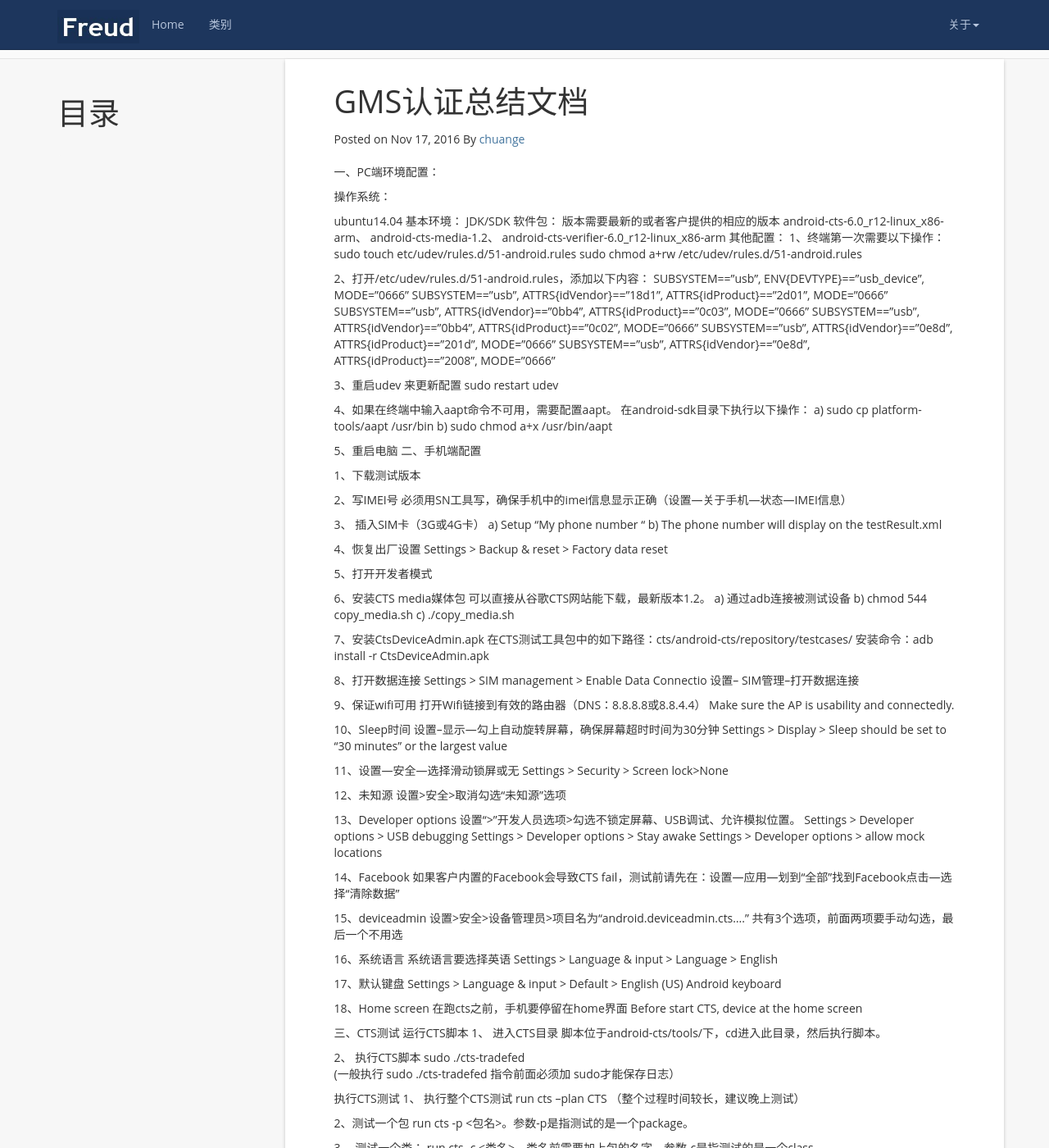
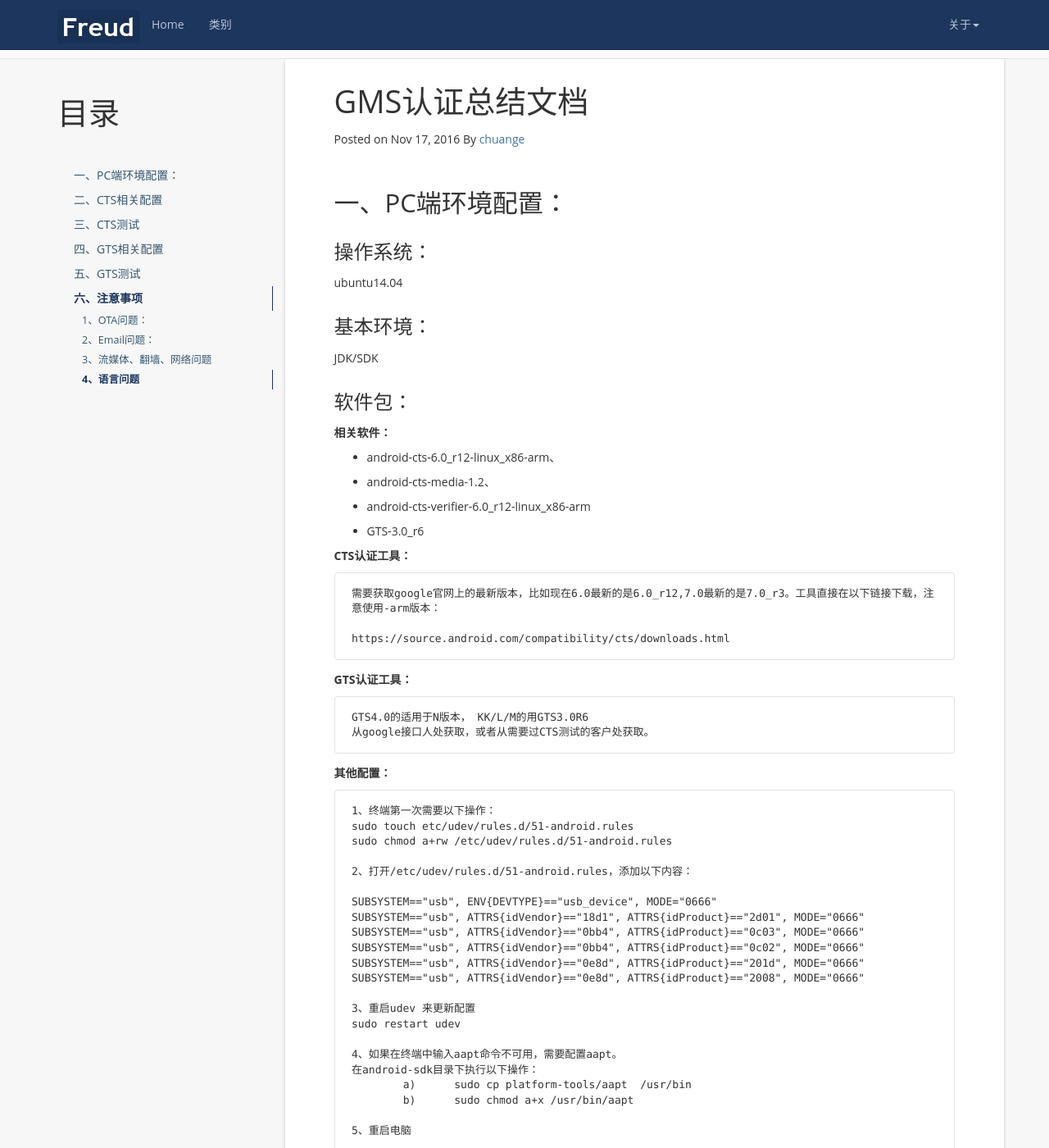
Before and after one commit to gaojinchuangit/gaojinchuangit.github.io, a Jekyll site: the page built from _posts/2016-11-17-CTS-GTS.md, in a window 1280 px wide and 1400 px high, scrolled down 275 px. Shown: the whole window at 82% size. Built offline with Jekyll 4.4.1, drawn with Linux system fonts in a browser that asks for light colours; nearby versions of some CDN libraries; Markdown is read by kramdown in place of the engine named in the settings; comment, search, counter and statistics services are not loaded; some of the changed text lies outside the part shown.

Commit message:
Update 2016-11-17-CTS-GTS.md

```diff
--- a/_posts/2016-11-17-CTS-GTS.md
+++ b/_posts/2016-11-17-CTS-GTS.md
@@ -9,245 +9,343 @@ tag: GMS
 * content
 {:toc}
 
-一、PC端环境配置：
 
-操作系统：
+## 一、PC端环境配置：
+### 操作系统：
+ubuntu14.04
 
-ubuntu14.04
-基本环境：
+###基本环境：
 JDK/SDK
-软件包：
-版本需要最新的或者客户提供的相应的版本
-android-cts-6.0_r12-linux_x86-arm、
-android-cts-media-1.2、
-android-cts-verifier-6.0_r12-linux_x86-arm
-其他配置：
-1、终端第一次需要以下操作：
-sudo touch etc/udev/rules.d/51-android.rules
-sudo chmod a+rw /etc/udev/rules.d/51-android.rules
 
-2、打开/etc/udev/rules.d/51-android.rules，添加以下内容：
-SUBSYSTEM=="usb", ENV{DEVTYPE}=="usb_device", MODE="0666"
-SUBSYSTEM=="usb", ATTRS{idVendor}=="18d1", ATTRS{idProduct}=="2d01", MODE="0666"
-SUBSYSTEM=="usb", ATTRS{idVendor}=="0bb4", ATTRS{idProduct}=="0c03", MODE="0666"
-SUBSYSTEM=="usb", ATTRS{idVendor}=="0bb4", ATTRS{idProduct}=="0c02", MODE="0666"
-SUBSYSTEM=="usb", ATTRS{idVendor}=="0e8d", ATTRS{idProduct}=="201d", MODE="0666"
-SUBSYSTEM=="usb", ATTRS{idVendor}=="0e8d", ATTRS{idProduct}=="2008", MODE="0666"
+###软件包：
+**相关软件：**
 
-3、重启udev 来更新配置
-sudo restart udev
+* android-cts-6.0_r12-linux_x86-arm、
 
-4、如果在终端中输入aapt命令不可用，需要配置aapt。
-在android-sdk目录下执行以下操作：
-a)	sudo cp platform-tools/aapt  /usr/bin
-b)	sudo chmod a+x /usr/bin/aapt
+* android-cts-media-1.2、
 
-5、重启电脑
-二、手机端配置
+* android-cts-verifier-6.0_r12-linux_x86-arm
 
-1、下载测试版本
+* GTS-3.0_r6
 
-2、写IMEI号
-必须用SN工具写，确保手机中的imei信息显示正确（设置—关于手机—状态—IMEI信息）
+**CTS认证工具：**
 
-3、	插入SIM卡（3G或4G卡）
-a)	Setup “My phone number “
-b)	The phone number will display on the testResult.xml
+	需要获取google官网上的最新版本，比如现在6.0最新的是6.0_r12,7.0最新的是7.0_r3。工具直接在以下链接下载，注意使用-arm版本：
 
-4、恢复出厂设置
-Settings > Backup & reset > Factory data reset
+	https://source.android.com/compatibility/cts/downloads.html
 
-5、打开开发者模式
+**GTS认证工具：**
 
-6、安装CTS media媒体包
-可以直接从谷歌CTS网站能下载，最新版本1.2。
-a)	通过adb连接被测试设备
-b)	chmod 544 copy_media.sh
-c)	./copy_media.sh
+	GTS4.0的适用于N版本， KK/L/M的用GTS3.0R6
+	从google接口人处获取，或者从需要过CTS测试的客户处获取。
 
-7、安装CtsDeviceAdmin.apk
-在CTS测试工具包中的如下路径：cts/android-cts/repository/testcases/
-安装命令：adb install -r CtsDeviceAdmin.apk
+**其他配置：**
 
-8、打开数据连接
-Settings > SIM management > Enable Data Connectio
-设置-- SIM管理--打开数据连接
+	1、终端第一次需要以下操作：
+	sudo touch etc/udev/rules.d/51-android.rules
+	sudo chmod a+rw /etc/udev/rules.d/51-android.rules
 
-9、保证wifi可用
-打开Wifi链接到有效的路由器（DNS：8.8.8.8或8.8.4.4）
-Make sure the AP is usability and connectedly.
+	2、打开/etc/udev/rules.d/51-android.rules，添加以下内容：
 
-10、Sleep时间
-设置--显示—勾上自动旋转屏幕，确保屏幕超时时间为30分钟
-Settings > Display > Sleep should be set to “30 minutes” or the largest value
+	SUBSYSTEM=="usb", ENV{DEVTYPE}=="usb_device", MODE="0666"
+	SUBSYSTEM=="usb", ATTRS{idVendor}=="18d1", ATTRS{idProduct}=="2d01", MODE="0666"
+	SUBSYSTEM=="usb", ATTRS{idVendor}=="0bb4", ATTRS{idProduct}=="0c03", MODE="0666"
+	SUBSYSTEM=="usb", ATTRS{idVendor}=="0bb4", ATTRS{idProduct}=="0c02", MODE="0666"
+	SUBSYSTEM=="usb", ATTRS{idVendor}=="0e8d", ATTRS{idProduct}=="201d", MODE="0666"
+	SUBSYSTEM=="usb", ATTRS{idVendor}=="0e8d", ATTRS{idProduct}=="2008", MODE="0666"
 
-11、设置—安全—选择滑动锁屏或无
-Settings > Security > Screen lock>None
+	3、重启udev 来更新配置
+	sudo restart udev
+
+	4、如果在终端中输入aapt命令不可用，需要配置aapt。
+	在android-sdk目录下执行以下操作：
+		a)	sudo cp platform-tools/aapt  /usr/bin
+		b)	sudo chmod a+x /usr/bin/aapt
+
+	5、重启电脑
 
 
-12、未知源
-设置>安全>取消勾选“未知源”选项
-
-13、Developer options
-设置“>”开发人员选项>勾选不锁定屏幕、USB调试、允许模拟位置。
-Settings > Developer options > USB debugging
-Settings > Developer options > Stay awake
-Settings > Developer options > allow mock locations
-
-14、Facebook
-如果客户内置的Facebook会导致CTS fail，测试前请先在：设置—应用—划到“全部”找到Facebook点击—选择“清除数据”
+----------
 
 
-15、deviceadmin
-设置>安全>设备管理员>项目名为“android.deviceadmin.cts….”
-共有3个选项，前面两项要手动勾选，最后一个不用选
+##二、CTS相关配置
+
+**1、下载测试版本**
+
+**2、写IMEI号**
 
 
-16、系统语言
-	系统语言要选择英语
-Settings > Language & input > Language > English
+ - 必须用SN工具写，确保手机中的imei信息显示正确（设置—关于手机—状态—IMEI信息）
 
-17、默认键盘
-Settings > Language & input > Default > English (US) Android keyboard
+**3、	插入SIM卡（3G或4G卡）**
 
-18、Home screen
-	在跑cts之前，手机要停留在home界面
-Before start CTS, device at the home screen
+
+ - 	Setup “My phone number “
+ - 	The phone number will display on the testResult.xml
+ - 	确保Settings-SIM cards-SMS messages选中相关SIM卡
+
+**4、恢复出厂设置**
+
+ - Settings > Backup & reset > Factory data reset
+
+**5、打开开发者模式**
+
+**6、安装CTS media媒体包**
+
+ - 通过adb连接被测试设备
+ - 	chmod 544 copy_media.sh
+ - 	./copy_media.sh
+
+**7、安装CtsDeviceAdmin.apk**
+
+ - 在CTS测试工具包中的如下路径：cts/android-cts/repository/testcases/
+ - 安装命令：adb install -r CtsDeviceAdmin.apk
+
+**8、打开数据连接**
+
+ - Settings > SIM management > Enable Data Connectio 设置-- SIM管理--打开数据连接
+
+**9、保证wifi可用**
+
+ - 打开Wifi链接到有效的路由器（DNS：8.8.8.8或8.8.4.4）
+ - 选中所使用wifi的Advanced options-Ipv4 settings-Static
+ - Ipv4 address 设为192.168.1.1XX
+ - DNS设为8.8.8.8
+
+**10、Sleep时间**
+
+ - 设置--显示—勾上自动旋转屏幕，确保屏幕超时时间为30分钟
+ - Settings > Display > Sleep should be set to “30 minutes”
+
+**11、设置—安全—选择滑动锁屏或无**
+
+ - Settings > Security > Screen lock>None
+
+**12、未知源**
+
+ - 设置>安全>取消勾选“未知源”选项
+
+**13、Developer options**
+
+ - 设置“>”开发人员选项>勾选不锁定屏幕、USB调试、允许模拟位置。
+
+ - Settings > Developer options > USB debugging
+
+ - Settings > Developer options > Stay awake
+
+ - Settings > Developer options > allow mock locations
+
+**14、Facebook**
+
+ - 如果客户内置的Facebook会导致CTS fail，测试前请先在：设置—应用—划到“全部”找到Facebook点击—选择“清除数据”
+
+**15、deviceadmin**
+
+ - 设置>安全>设备管理员>项目名为“android.deviceadmin.cts….”
+ - 共有3个选项，前面两项要手动勾选，最后一个不用选
 
 
 
+**16、系统语言**
+
+ - 系统语言要选择英语
+ - Settings > Language & input > Language > English
+
+**17、默认键盘**
+
+ - Settings > Language & input > Default > English (US) Android keyboard
+
+**18、Home screen**
+
+ - 在跑cts之前，手机要停留在home界面
+
+ - Before start CTS, device at the home screen
+
+**19、T卡**
+
+ - 可在跑完一遍后，插入T卡，按照CTS测试中“继续未完成的CTS”的方法重新跑失败项
+
+**20、测试的时候，请保证手机**
 
 
-三、CTS测试
-运行CTS脚本
-1、	进入CTS目录
-脚本位于android-cts/tools/下，cd进入此目录，然后执行脚本。
+----------
 
-2、	执行CTS脚本
-sudo ./cts-tradefed
-(一般执行 sudo  ./cts-tradefed  指令前面必须加 sudo才能保存日志）
 
-执行CTS测试
-1、	执行整个CTS测试
-run cts --plan CTS （整个过程时间较长，建议晚上测试）
+##三、CTS测试
+###运行CTS脚本
+**1、	进入CTS目录**
 
-2、测试一个包
-run cts -p <包名>。参数-p是指测试的是一个package。
+ - 脚本位于android-cts/tools/下，cd进入此目录，然后执行脚本。
 
-3、	测试一个类：
+**2、	执行CTS脚本**
+
+ - ./cts-tradefed  (一般执行 sudo  ./cts-tradefed  指令前面必须加 sudo才能保存日志）
+
+###执行CTS测试
+**1、	执行整个CTS测试**
+
+ - run cts --plan CTS （整个过程时间较长，建议晚上测试）
+
+**2、测试一个包**
+
+ - run cts -p <包名>。参数-p是指测试的是一个package。
+
+**3、	测试一个类：**
 run cts -c <类名>。类名前需要加上包的名字，参数-c是指测试的是一个class。
 
-4、	测试一个类中的case：
+**4、	测试一个类中的case：**
 run cts -c <类名> -m <case名>。case名是指类下的method名，参数-m是指测试的是一个method。
 
-5、	继续未完成的CTS：
-a)	首先，通过l r命令列出测试记录的session_ID；
-然后，打开testResult.xml，把failed总项数改为0，notExecuted总项数改为之前failed的项数；然后替换所有的result=”fail”为result=”notExecuted”；
-最后，执行命令： run cts --continue-session session_ID
 
-b)	add derivedplan --plan plan_name -s sessionID -r  [pass/fail/notExecuted]
-//plan_name可以自己定义，sessionID就是l r查看结果的Session编号。
-例：测试SessionID为2的所有fail项，输入命令应为：
-   		add derivedplan --plan user123 -s 2 -r fail
-   		run cts --plan user123
+**5、	继续未完成的CTS：**
+a)
 
+ - 首先，通过l r命令列出测试记录的session_ID；
+ - 然后，打开testResult.xml，把failed总项数改为0，notExecuted总项数改为之前failed的项数；然后替换所有的result=”fail”为result=”notExecuted”；
+ - 最后，执行命令： run cts --continue-session session_ID
 
-CTS测试报告及log
-1、	测试报告
-路径：android-cts/repository/result
-命名规则：以测试开始的日期和时间命名，生成一个文件夹。
-结果：生成一个名为testResult.xml的测试报告，供开发人员查看。
+b)
 
-2、	Cts log
-路径：android-cts/repository/logs
-命名规则：以测试开始的日期和时间命名
+ - add derivedplan --plan plan_name -s sessionID -r  [pass/fail/notExecuted]
+   //plan_name可以自己定义，sessionID就是l r查看结果的Session编号。
+ - 例：测试SessionID为2的所有fail项，输入命令应为：
+      		add derivedplan --plan user123 -s 2 -r fail
+      		run cts --plan user123
+
+###CTS测试报告及log
+**1、	测试报告**
+
+ - 路径：android-cts/repository/result
+ - 命名规则：以测试开始的日期和时间命名，生成一个文件夹。
+ - 结果：生成一个名为testResult.xml的测试报告，供开发人员查看。
+
+**2、	Cts log**
+
+ - 路径：android-cts/repository/logs
+
+ - 命名规则：以测试开始的日期和时间命名
 
 
 
-
-四、GTS测试
-运行GTS脚本
-1、	进入GTS目录
-脚本位于android-xts/tools/下，cd进入此目录，然后执行脚本。
-
-2、	执行GTS脚本
-sudo ./xts-tradefed
-(一般执行sudo ./xts-tradefed指令前面必须加 sudo，才能保存日志）
-
-执行GTS测试
-1、	执行整个GTS测试：
-run xts --plan XTS
-
-2、	测试一个包：
-run xts -p <包名>。参数-p是指测试的是一个package。
-
-3、	测试一个类：
-run xts -c <类名>。类名前需要加上包的名字，参数-c是指测试的是一个class。
-
-4、	测试一个类中的case：
-run xts -c <类名> -m <case名>。case名是指类下的method名，参数-m是指测试的是一个method。
-
-5、	继续未完成的GTS：
-首先，通过l r命令列出测试记录的sessionId；
-然后，把testResult.xml中的failed总项数改为0，notExecuted总项数改为之前failed的项数；然后替换所有的result=”fail”为result=”notExecuted”；
-最后，执行run xts --continue-session session_ID
+----------
 
 
-GTS测试报告及log
-1、测试报告
-路径：android-xts/repository/result
-命名规则：以测试开始的日期和时间命名，生成一个文件夹。
-结果：生成一个名为xtsTestResult.xml的测试报告，供开发人员查看。
+##四、GTS相关配置
+**GTS测试注意事项(有关media的测项需要翻墙网络才可pass ，因为要访问Google服务器)**
 
-2、Gts log
-路径：android-xts/repository/logs
-命名规则：以测试开始的日期和时间命名
+**1.	请使用user版本来进行CTS测试**
 
+ - Please use user load to run GTS.
 
-五、GTS4.1测试
-运行GTS脚本
-1、	进入GTS目录
-脚本位于android-gts/tools/下，cd进入此目录，然后执行脚本。
+**2.系统要安装有GMS包，GMS is required.**
 
-2、	执行GTS脚本
-sudo ./gts-tradefed
-(一般执行sudo ./xts-tradefed指令前面必须加 sudo，才能保存日志）
+  **3.   确保手机连接到电脑，并且打开usb调试和选中Stay awake**
 
-执行GTS测试
-3、	执行整个GTS测试：
-run gts --plan GTS
+ - Connect device to PC and make sure the USB connection is firm and
+   stable.
 
-4、	测试一个module：
-run gts –m/ --module <module_name>。参数-m是指测试的是一个<module_name>。
+ - You need to enable setting "Developer options -> USB debugging"; and
+   we recommend to also enable "Developer options -> Stay awake“
 
-5、	测试一个test：
-run gts –t/--test <test_name>。参数-t是指测试的是一个test。
+**4. 	检查IMEI号，确保合法**
 
-6、	继续未完成的GTS：
-run gts --shards <number of shards>
+ - Check the IMEI serial number of device, make sure it's valid.
 
-GTS测试报告及log
-1、测试报告
-路径：android-gts/repository/result
-命名规则：以测试开始的日期和时间命名，生成一个文件夹。
-结果：生成一个名为gtsTestResult.xml的测试报告，供开发人员查看。
+**5. 	确保网络状态良好，并且可以访问google服务**
 
-2、Gts log
-路径：android-gts/repository/logs
-命名规则：以测试开始的日期和时间命名
+ - The network should be fast enough (prefer wifi) and can access
+   Google's server a VPN may be used under restricted network
+   environment.
+
+ - The minimun requirement of bandwidth are: 1Mbps - 480p, 2~3Mbps -
+   720p(HD)
+
+**6. 	重启电脑和手机，确保测试环境不被之前操作影响**
+
+ - Reboot the PC and device (un-plug battery) to have a clean test run.
+
+**7. 	确保手机又超过1G的空间可用**
+
+ - Make sure the phone has more than 1G avilable space.
+
+**8. 	不要设置密码和锁屏，休眠时间设置为30min**
+
+ - GTS will take screenshots & reboot the device if needed.
+
+ - Make sure to remove all user intervention required settings, e.g.
+
+		1. SIM PIN lock
+		2. Screen lock
+		3. Display > Sleep > 30minutes
+		4. Security > verify apps on 4.2+ devices
 
 
 
-六、注意事项
-1、OTA问题：
-   data数据加密权限，GMS要求是必须要开的，但是会造成OTA无法在线升级、内部存储升级，只能T卡升级。
-   OTA升级需要读取内存等手机信息的权限，一旦赋予权限，GMS无法通过，但是不赋予权限，OTA闪退。
+----------
 
- 2、Email问题：
-  android 6.0系统上，谷歌有严格的权限要求。原生Email在进入的时候，会需要读取联系人、信息等一些用户信息，但是GMS认证软件，权限必须关闭，这样会导致Email闪退。谷歌也承认此处未考虑妥当，所以在送测软件中，因为权限问题导致Email闪退，谷歌会豁免
 
-3、流媒体、翻墙、网络问题
-  首先政策原因，公司是无法浏览youtube、google的一些网站的，必须翻墙。其次公司没有IPV6的网络环境。然后流媒体对网速有要求，至少要达到5M以上。
+##五、GTS测试
+###运行GTS脚本
+**1、	进入GTS目录**
 
-4、语言问题
- GMS认证现阶段所支持的语言为基本为官方语，民间语大多数不支持、或者说需要申请patch
+ - 脚本位于android-xts/tools/下，cd进入此目录，然后执行脚本。
+
+**2、	执行GTS脚本**
+
+ - ./xts-tradefed  (一般执行sudo ./xts-tradefed指令前面必须加 sudo，才能保存日志）
+
+###执行GTS测试
+**1、	执行整个GTS测试：**
+
+ - run xts --plan XTS
+
+**2、	测试一个包：**
+
+ - run xts -p <包名>。参数-p是指测试的是一个package。
+
+**3、	测试一个类：**
+
+ - run xts -c <类名>。类名前需要加上包的名字，参数-c是指测试的是一个class。
+
+**4、	测试一个类中的case：**
+
+ - run xts -c <类名> -m <case名>。case名是指类下的method名，参数-m是指测试的是一个method。
+
+
+**5、	继续未完成的GTS：**
+
+ - 首先，通过l r命令列出测试记录的sessionId；
+ - 然后，把testResult.xml中的failed总项数改为0，notExecuted总项数改为之前failed的项数；然后替换所有的result=”fail”为result=”notExecuted”；
+ - 最后，执行run xts --continue-session session_ID
+
+###GTS测试报告及log
+**1、测试报告**
+
+ - 路径：android-xts/repository/result
+ - 命名规则：以测试开始的日期和时间命名，生成一个文件夹。
+ - 结果：生成一个名为xtsTestResult.xml的测试报告，供开发人员查看。
+
+**2、Gts log**
+
+ - 路径：android-xts/repository/logs
+
+ - 命名规则：以测试开始的日期和时间命名
+
+
+
+----------
+
+
+##六、注意事项
+###1、OTA问题：
+	   data数据加密权限，GMS要求是必须要开的，但是会造成OTA无法在线升级、内部存储升级，只能T卡升级。
+	   OTA升级需要读取内存等手机信息的权限，一旦赋予权限，GMS无法通过，但是不赋予权限，OTA闪退。
+
+###2、Email问题：
+	  android 6.0系统上，谷歌有严格的权限要求。原生Email在进入的时候，会需要读取联系人、信息等一些用户信息，但是GMS认证软件，权限必须关闭，这样会导致Email闪退。谷歌也承认此处未考虑妥当，所以在送测软件中，因为权限问题导致Email闪退，谷歌会豁免
+
+###3、流媒体、翻墙、网络问题
+	  首先政策原因，公司是无法浏览youtube、google的一些网站的，必须翻墙。其次公司没有IPV6的网络环境。然后流媒体对网速有要求，至少要达到5M以上。
+
+###4、语言问题
+	 GMS认证现阶段所支持的语言为基本为官方语，民间语大多数不支持、或者说需要申请patch
```
